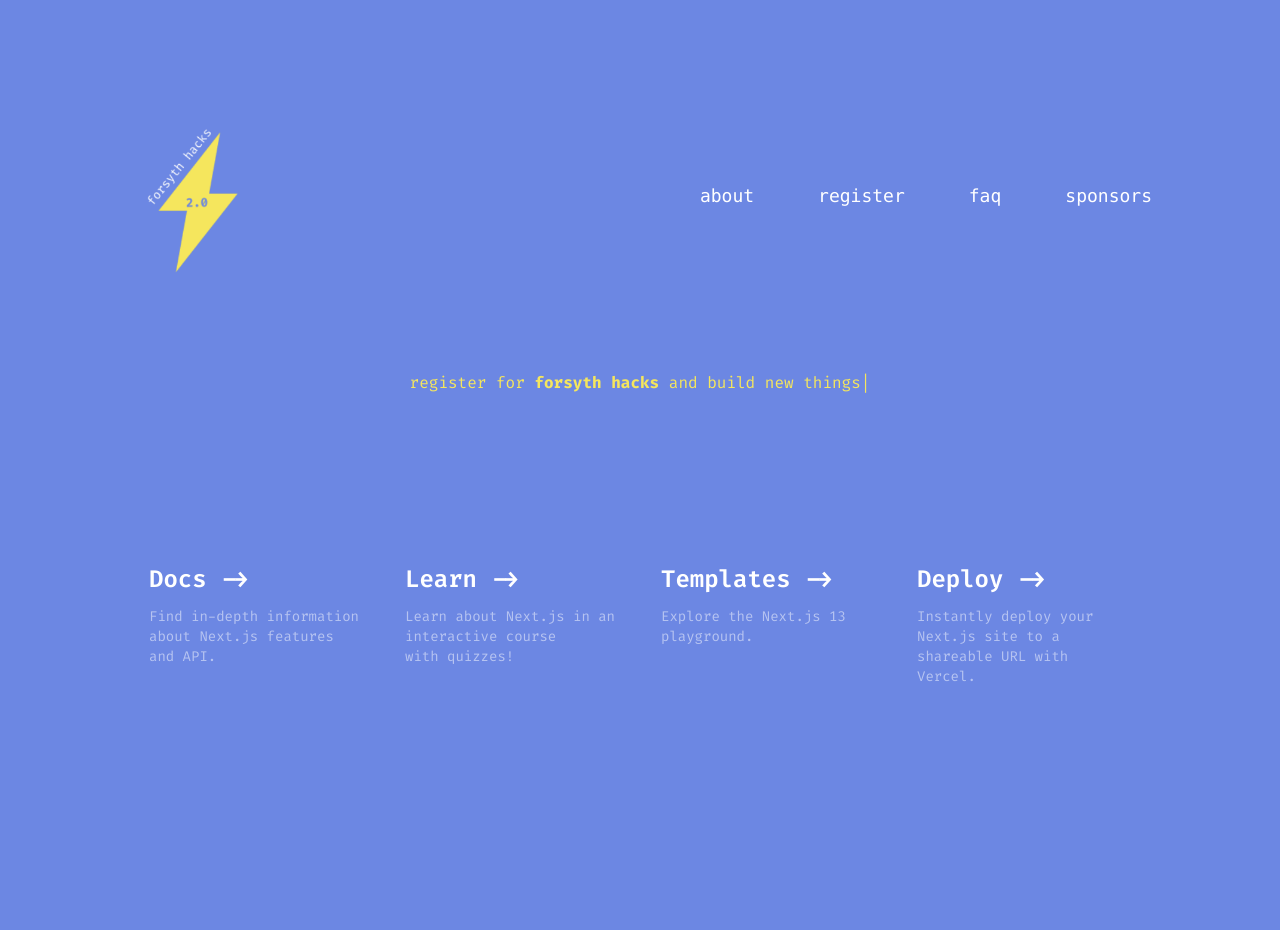
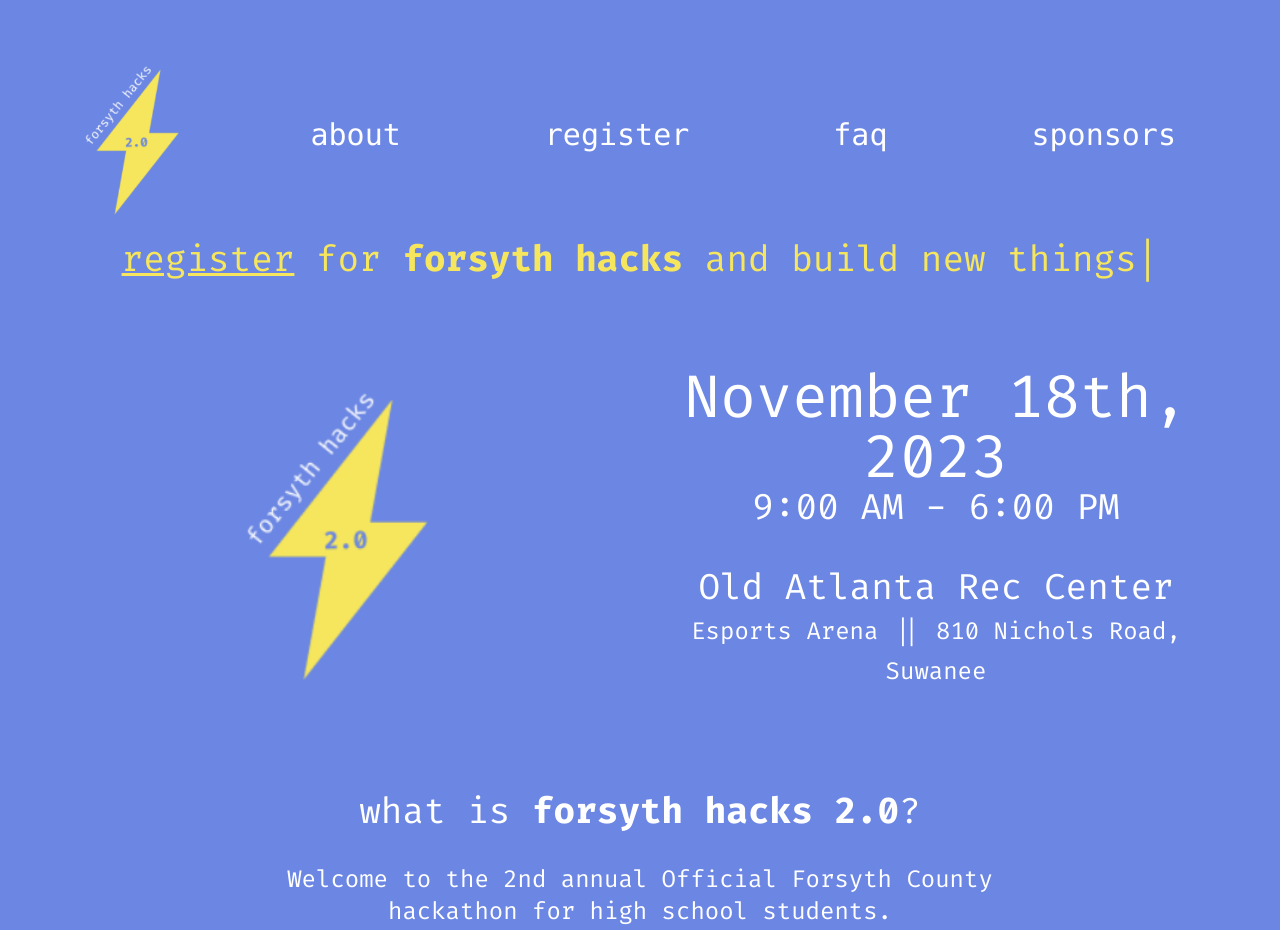
Before and after one commit to SFHSHackClub/forsyth-hacks-v2-site, a Next.js app: page / in a window 1280 px wide. Shown: the top 930 px of the page. Before the commit the page ends 800 px from the top, so only its background shows below. Built offline with nearby package versions, Linux system fonts and the light colour scheme.

Commit message:
added second logo and date/time/loc text as wel as descriptor for fs hacks 2

```diff
--- a/components/scrollbtn.tsx
+++ /dev/null
@@ -1,18 +0,0 @@
-'use client'
-
-import { ScriptProps } from "next/script";
-import React from "react";
-
-const isBrowser = () => typeof window !== 'undefined';
-function scroll(point: number) {
-    if (!isBrowser()) return
-    window.scrollTo({top: point, behavior: 'smooth'})
-}
-
-export default function ScrollBtn({ children }: ScriptProps) {
-    return (
-        <div onClick={() => scroll(0)}>
-            {children}
-        </div>
-    )
-}
--- /dev/null
+++ b/components/scrollelement.tsx
@@ -0,0 +1,20 @@
+'use client'
+
+import React, { Ref, useRef } from "react";
+
+const isBrowser = () => typeof window !== 'undefined';
+function scroll(point: any) {
+    if (!isBrowser()) return
+    if (isNaN(Number(point))) point = 0;
+    window.scrollTo({top: point+window.scrollY, behavior: 'smooth'})
+}
+
+export default function ScrollElement({ children, element, className}: {children: React.ReactNode, element?: string, className?: string}) {
+    var point = element==null ? 0-window.scrollY : document.getElementById(element)?.getBoundingClientRect().top
+    console.log(point)
+    return (
+        <span className={className} onClick={() => scroll(point)}>
+            {children}
+        </span>
+    )
+}
--- a/src/app/page.tsx
+++ b/src/app/page.tsx
@@ -1,43 +1,46 @@
 import Image from 'next/image'
 import * as React from 'react'
-import ScrollBtn from '../../components/scrollbtn'
+import { useRef } from 'react'
+import ScrollElement from '../../components/scrollelement'
 
 export default function Home() {
-
   return (
-    <main className="flex w-full min-h-screen flex-col items-center justify-between p-6 md:p-8 lg:p-24">
+    <main className="flex w-full min-h-screen flex-col items-center justify-between p-6 lg:p-8 xl:px-8 2xl:px-20 ">
       {/* Header */}
-      <div className="z-10 flex w-full justify-center items-center font-mono text-sm lg:text-lg lg:justify-end">
+      <div className="z-10 flex w-full justify-center items-center font-mono text-md md:text-xl lg:text-2xl xl:text-3xl lg:justify-end">
         <div className='justify-start w-[0px] md:w-full'>
-          <ScrollBtn>
+          <ScrollElement>
             <Image
-              className="relative dark:drop-shadow-[0_0_0.3rem_#ffffff70] dark:invert w-[0px] md:w-[140px] lg:w-[200px]"
+              className="relative dark:drop-shadow-[0_0_0.3rem_#ffffff70] dark:invert w-[0px] md:w-[160px] lg:w-[300px]"
               src="/fs-hacks-temp-cropped.png"
               alt="Next.js Logo"
               width={180}
               height={180}
               priority
             />
-          </ScrollBtn>
+          </ScrollElement>
         </div>
-        <button className="relative right-0 top-0 flex w-fit font-mono pb-6 pt-8 p-2 lg:static lg:rounded-xl md:p-8 hover:bg-blue-300/25 active:bg-blue-100/25">
+        <button className="relative right-0 top-0 flex w-fit font-mono pb-6 pt-8 p-2 lg:static lg:rounded-xl md:p-6 lg:mx-6 xl:mx-12 hover:bg-blue-300/25 active:bg-blue-100/25">
           about
         </button>
-        <button className="relative right-0 top-0 flex w-fit font-mono pb-6 pt-8 p-2 lg:static lg:rounded-xl md:p-8 hover:bg-blue-300/25 active:bg-blue-100/25">
+        <button className="relative right-0 top-0 flex w-fit font-mono pb-6 pt-8 p-2 lg:static lg:rounded-xl md:p-6 lg:mx-6 xl:mx-12 hover:bg-blue-300/25 active:bg-blue-100/25">
           register
         </button>
-        <button className="relative right-0 top-0 flex w-fit font-mono pb-6 pt-8 p-2 lg:static lg:rounded-xl md:p-8 hover:bg-blue-300/25 active:bg-blue-100/25">
+        <button className="relative right-0 top-0 flex w-fit font-mono pb-6 pt-8 p-2 lg:static lg:rounded-xl md:p-6 lg:mx-6 xl:mx-12 hover:bg-blue-300/25 active:bg-blue-100/25">
           faq
         </button>
-        <button className="relative right-0 top-0 flex w-fit font-mono pb-6 pt-8 p-2 lg:static lg:rounded-xl md:p-8 hover:bg-blue-300/25 active:bg-blue-100/25">
+        <button className="relative right-0 top-0 flex w-fit font-mono pb-6 pt-8 p-2 lg:static lg:rounded-xl md:p-6 lg:mx-6 xl:mx-12 hover:bg-blue-300/25 active:bg-blue-100/25">
           sponsors
         </button>
       </div>
+
+      {/* Join Text */}
       <div>
-        <p className='text-[#f5e65d] text-center'>register for <b>forsyth hacks</b> and build new things|</p>
+        <p className='text-[#f5e65d] text-center text-md md:text-xl lg:text-2xl xl:text-4xl'><ScrollElement element='register'><u>register</u></ScrollElement> for <b>forsyth hacks</b> and build new things|</p>
       </div>
 
-      <div className="relative flex place-items-center">
+      {/* Alt Header Image for Small */}
+      <div className="relative flex place-items-center p-4">
         <Image
           className="relative dark:drop-shadow-[0_0_0.3rem_#ffffff70] dark:invert md:w-[0px]"
           src="/fs-hacks-temp-cropped.png"
@@ -48,7 +51,42 @@ export default function Home() {
         />
       </div>
 
-      <div className="mb-32 grid text-center lg:max-w-5xl lg:w-full lg:mb-0 lg:grid-cols-4 lg:text-left">
+      {/* Date/Time/Loc Text w/ Image */}
+      <div className='flex w-full p-4 items-center justify-center'>
+        <div className='flex w-0 justify-center md:w-[50%]'>
+          <Image
+            className='w-0 md:w-[200px] lg:w-[300px] xl:w-[400px] '
+            src="/fs-hacks-temp-cropped.png"
+            alt="Forsyth Hacks Logo"
+            width={100}
+            height={100}
+            priority
+          />
+        </div>
+        <p className='text-md sm:text-lg md:text-xl xl:text-4xl text-center w-[50%]'>
+          <span className='text-lg sm:text-xl md:text-2xl xl:text-6xl'>November 18th, 2023</span> <br/>
+          9:00 AM - 6:00 PM <br/>
+          <br/>
+          Old Atlanta Rec Center<br/>
+          <span className='text-sm sm:txt-md md:text-lg xl:text-2xl'>Esports Arena || 810 Nichols Road, Suwanee</span>
+        </p>
+      </div>
+
+      {/* What is FH */}
+      <div className='static w-full p-4 items-center justify-center text-center w-full text-md lg:text-2xl'>
+        <div className='text-lg lg:text-4xl py-8 w-full'>
+          what is <b>forsyth hacks 2.0</b>?
+        </div>
+        <div className='flex w-full justify-center items-center'>
+          <p className='w-[60%]'>
+            Welcome to the 2nd annual Official Forsyth County hackathon for high school students.
+            <br/>
+            Forsyth Hacks is a FREE full-day high school hackathon (social coding event) for building projects, getting mentored, meeting other like-minded STEM students, and having fun for any high schooler that attends a Forsyth County school.
+          </p>
+        </div>
+      </div>
+      <br/><br/><br/><br/><br/><br/>
+      <div id="test" className="mb-32 grid text-center lg:max-w-5xl lg:w-full lg:mb-0 lg:grid-cols-4 lg:text-left">
         <a
           href="https://nextjs.org/docs?utm_source=create-next-app&utm_medium=appdir-template&utm_campaign=create-next-app"
           className="group rounded-lg border border-transparent px-5 py-4 transition-colors hover:border-gray-300 hover:bg-gray-100 hover:dark:border-neutral-700 hover:dark:bg-neutral-800/30"
```
